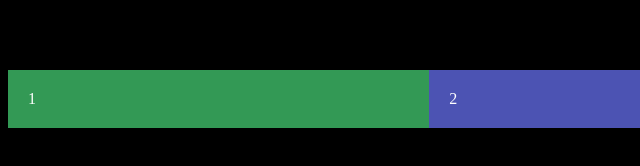
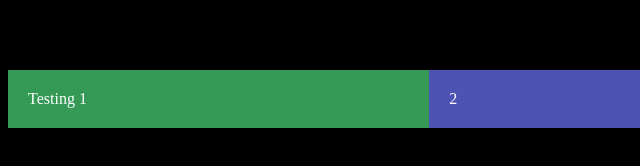
Before and after one commit to bfragoso64/practiceWebsite, a plain HTML site: page index.html in a window 1280 px wide. Shown: the part 258-424 px from the top of the page, 0-640 px from the left. Drawn offline with Linux system fonts and the light colour scheme.

Commit message:
Updated index.html

```diff
--- a/index.html
+++ b/index.html
@@ -7,7 +7,7 @@
   <body>
     <div class="container"></div>
     <div class="overall-div">
-      <div class="div div1">1</div>
+      <div class="div div1">Testing 1</div>
       <div class="div div2">2</div>
       <div class="div div3">3</div>
     </div>
```
